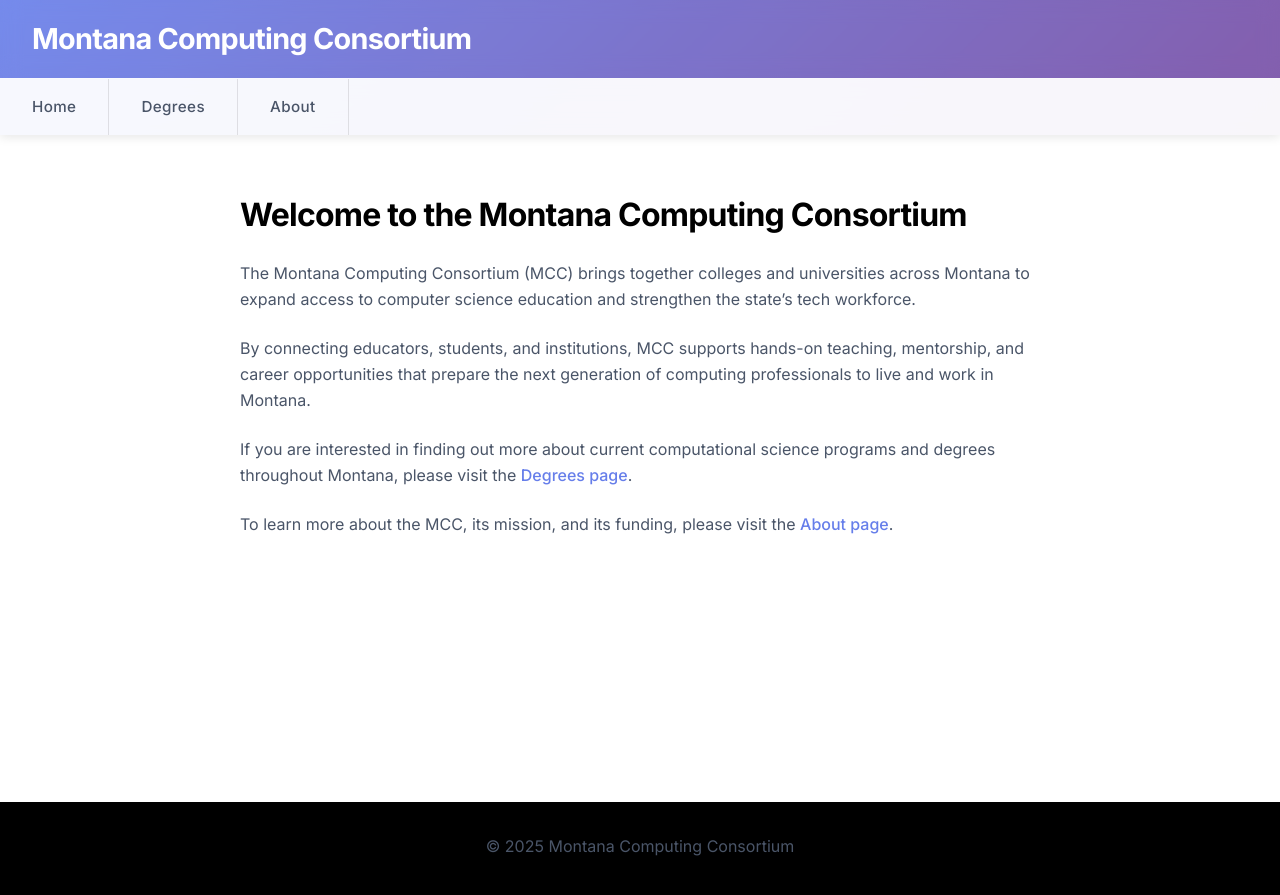
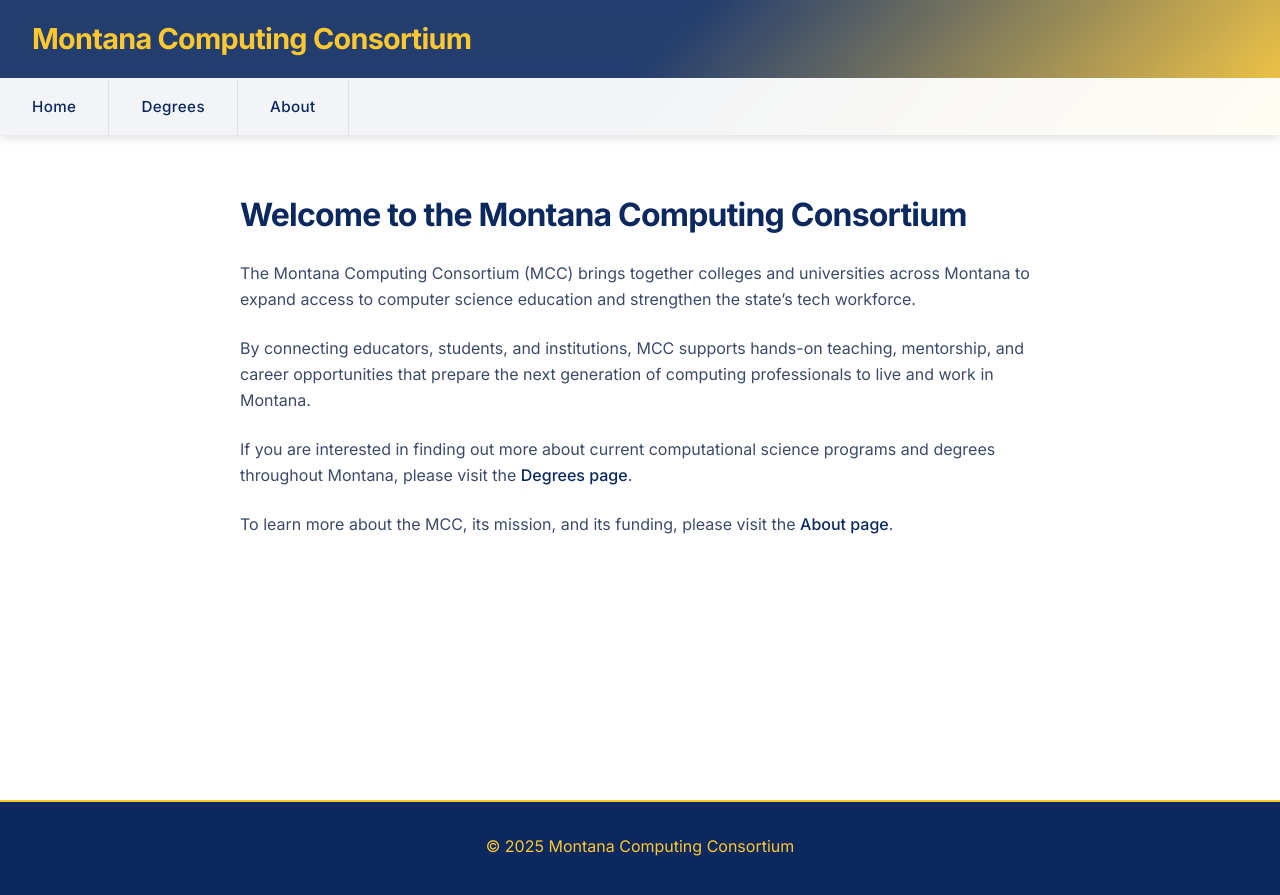
Before and after one commit to msu/montanacomputing, a Jekyll site: the page built from index.md, in a window 1280 px wide. Shown: the top 895 px of the page. Built offline with Jekyll 4.4.1, drawn with Linux system fonts in a browser that asks for light colours.

Commit message:
Change theme

```diff
--- a/_layouts/default.html
+++ b/_layouts/default.html
@@ -24,7 +24,6 @@
         }
 
         footer {
-            background-color: #000000; /* change to your desired color */
             color: white;
             text-align: center;
             padding-top: 1rem;
@@ -35,7 +34,7 @@
 <body>
 
     <header>
-        <h1>{{ site.title }}</h1>
+        <h1 style="color: #ffc82e;">{{ site.title }}</h1>
         <nav>
             <a href="/">Home</a>
             <a href="/degrees/">Degrees</a>
@@ -48,7 +47,7 @@
     </main>
 
     <footer>
-        <p>&copy; {{ site.time | date: "%Y" }} {{ site.title }}</p>
+        <p style="color: #ffc82e;">&copy; {{ site.time | date: "%Y" }} {{ site.title }}</p>
     </footer>
 
 </body>
--- a/assets/css/style.css
+++ b/assets/css/style.css
@@ -1,37 +1,36 @@
----
----
+/* Custom styles for Montana Computing Consortium — MSU Theme Update */
 
-/* Custom styles for Montana Computing Consortium */
-
-/* Override the default font with a more interesting one */
+/* Font styles */
 body {
     font-family: 'Inter', -apple-system, BlinkMacSystemFont, "Segoe UI", Roboto, Helvetica, Arial, sans-serif;
     font-weight: 400;
     line-height: 1.6;
+    color: #2d3748;
 }
 
-/* Use Inter for headings with different weights */
+/* Headings */
 h1, h2, h3, h4, h5, h6 {
     font-family: 'Inter', sans-serif;
     font-weight: 600;
     letter-spacing: -0.025em;
+    color: #0b285f;
 }
 
 h1 {
     font-weight: 700;
 }
 
-/* Code elements use JetBrains Mono */
+/* Code */
 code, pre {
     font-family: 'JetBrains Mono', 'Monaco', 'Menlo', 'Ubuntu Mono', monospace;
 }
 
-/* Header styles */
+/* Header */
 header {
-    background: linear-gradient(135deg, #667eea 0%, #764ba2 100%);
+    background: linear-gradient(135deg, #0b285f 50%, #ffc82e 100%);
     color: white;
     padding: 0;
-    box-shadow: 0 2px 10px rgba(0,0,0,0.1);
+    box-shadow: 0 2px 10px rgba(0,0,0,0.15);
     position: sticky;
     top: 0;
     z-index: 1000;
@@ -46,32 +45,31 @@ header h1 {
     backdrop-filter: blur(10px);
 }
 
-/* Navigation bar styles */
-/* Navigation bar styles */
+/* Navigation Bar */
 nav {
     display: flex;
-    align-items: stretch; /* ensures links fill full height */
+    align-items: stretch;
     background: rgba(255,255,255,0.95);
     backdrop-filter: blur(10px);
-    padding: 0; /* remove excess space */
+    padding: 0;
     border-top: 1px solid rgba(255,255,255,0.2);
-    height: 3.5rem; /* controls nav height */
+    height: 3.5rem;
 }
 
-/* Make links fill the full height and center text vertically */
+/* Navigation Links */
 nav a {
     display: flex;
-    align-items: center;         /* vertically centers text */
-    justify-content: center;     /* centers text horizontally if desired */
-    padding: 0 2rem;             /* horizontal padding only */
-    height: 100%;                /* fill nav bar vertically */
-    color: #4a5568;
+    align-items: center;
+    justify-content: center;
+    padding: 0 2rem;
+    height: 100%;
+    color: #0b285f;
     text-decoration: none;
     font-weight: 500;
     font-size: 0.95rem;
     letter-spacing: 0.025em;
     transition: all 0.3s ease;
-    border-right: 1px solid rgba(0,0,0,0.1);
+    border-right: 1px solid rgba(0,0,0,0.08);
     position: relative;
     overflow: hidden;
 }
@@ -81,16 +79,16 @@ nav a:first-child {
 }
 
 nav a:hover {
-    background: linear-gradient(135deg, #667eea 0%, #764ba2 100%);
-    color: white;
-    box-shadow: 0 4px 12px rgba(102, 126, 234, 0.3);
+    background: linear-gradient(135deg, #0b285f 0%, #133c91 100%);
+    color: #ffc82e;
+    box-shadow: 0 4px 12px rgba(11, 40, 95, 0.3);
 }
 
 nav a:active {
     transform: translateY(0);
 }
 
-/* Add a subtle animation effect */
+/* Shimmer animation */
 nav a::before {
     content: '';
     position: absolute;
@@ -98,7 +96,7 @@ nav a::before {
     left: -100%;
     width: 100%;
     height: 100%;
-    background: linear-gradient(90deg, transparent, rgba(255,255,255,0.2), transparent);
+    background: linear-gradient(90deg, transparent, rgba(255,255,255,0.25), transparent);
     transition: left 0.5s;
 }
 
@@ -106,7 +104,7 @@ nav a:hover::before {
     left: 100%;
 }
 
-/* Main content styling */
+/* Main Content */
 main {
     max-width: 800px;
     margin: 0 auto;
@@ -114,36 +112,51 @@ main {
     flex: 1;
 }
 
-/* Improve typography */
 p {
     margin-bottom: 1.5rem;
-    color: #4a5568;
+    color: #3c4a68;
 }
 
-/* Link styling */
+/* Links */
 main a {
-    color: #667eea;
+    color: #0b285f;
     text-decoration: none;
     font-weight: 500;
     border-bottom: 2px solid transparent;
-    transition: border-color 0.3s ease;
+    transition: border-color 0.3s ease, color 0.3s ease;
 }
 
 main a:hover {
-    border-bottom-color: #667eea;
-    color: #764ba2;
+    border-bottom-color: #ffc82e;
+    color: #133c91;
 }
 
-/* Footer styling */
+/* Welcome Section */
+.welcome-section {
+    background: linear-gradient(135deg, #f7fafc 0%, #edf2f7 100%);
+    padding: 3rem 2rem;
+    margin: -2rem -2rem 2rem -2rem;
+    border-radius: 0 0 20px 20px;
+    text-align: center;
+}
+
+.welcome-section h1 {
+    color: #0b285f;
+    margin-bottom: 1rem;
+    font-size: 2.5rem;
+}
+
+/* Footer */
 footer {
-    background: #2d3748;
-    color: #a0aec0;
+    background: #0b285f;
+    color: #d1d8e0;
     text-align: center;
     padding: 2rem;
     margin-top: auto;
+    border-top: 2px solid #ffc82e;
 }
 
-/* Responsive design */
+/* Responsive Design */
 @media (max-width: 768px) {
     header h1 {
         padding: 1rem;
@@ -167,6 +180,15 @@ footer {
     main {
         padding: 1rem;
     }
+
+    .welcome-section {
+        margin: -1rem -1rem 1rem -1rem;
+        padding: 2rem 1rem;
+    }
+
+    .welcome-section h1 {
+        font-size: 2rem;
+    }
 }
 
 @media (max-width: 480px) {
@@ -179,29 +201,3 @@ footer {
         font-size: 0.9rem;
     }
 }
-
-/* Add some visual interest to the home page */
-.welcome-section {
-    background: linear-gradient(135deg, #f7fafc 0%, #edf2f7 100%);
-    padding: 3rem 2rem;
-    margin: -2rem -2rem 2rem -2rem;
-    border-radius: 0 0 20px 20px;
-    text-align: center;
-}
-
-.welcome-section h1 {
-    color: #2d3748;
-    margin-bottom: 1rem;
-    font-size: 2.5rem;
-}
-
-@media (max-width: 768px) {
-    .welcome-section {
-        margin: -1rem -1rem 1rem -1rem;
-        padding: 2rem 1rem;
-    }
-
-    .welcome-section h1 {
-        font-size: 2rem;
-    }
-}
```
